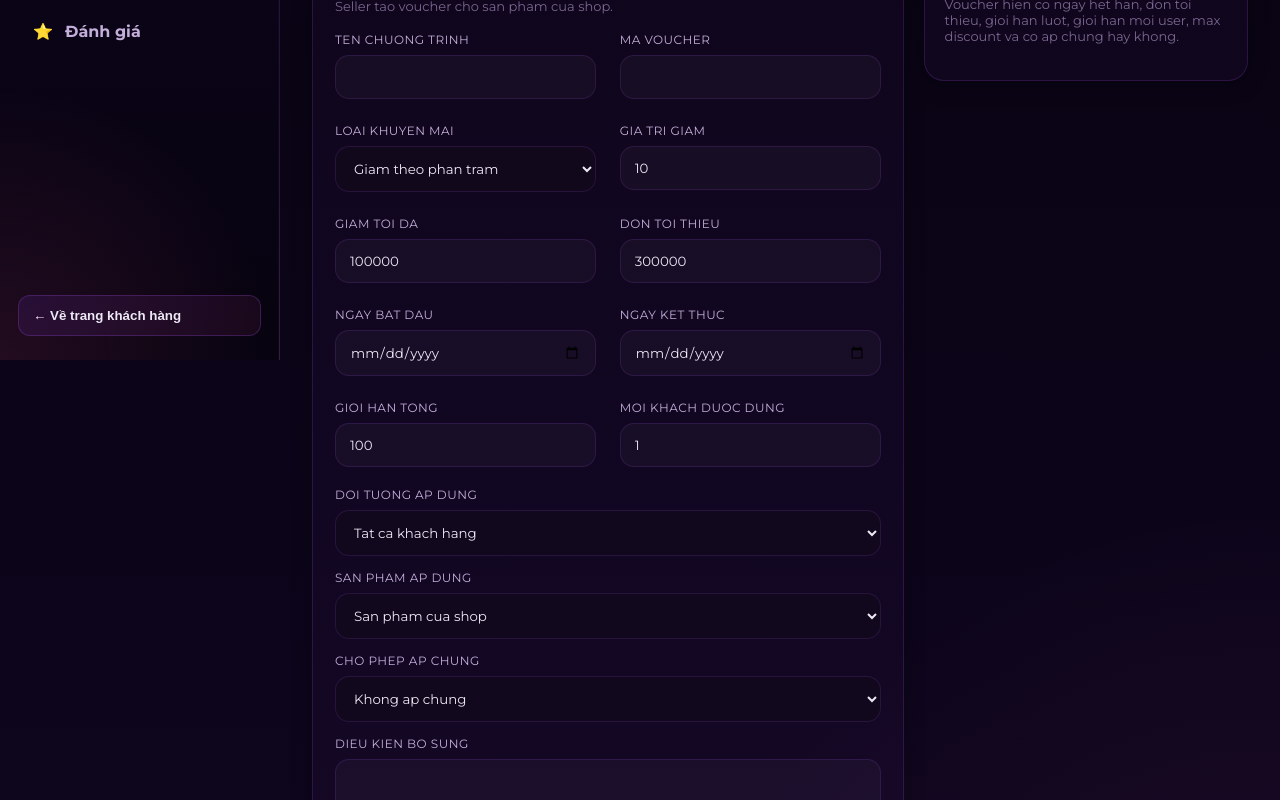
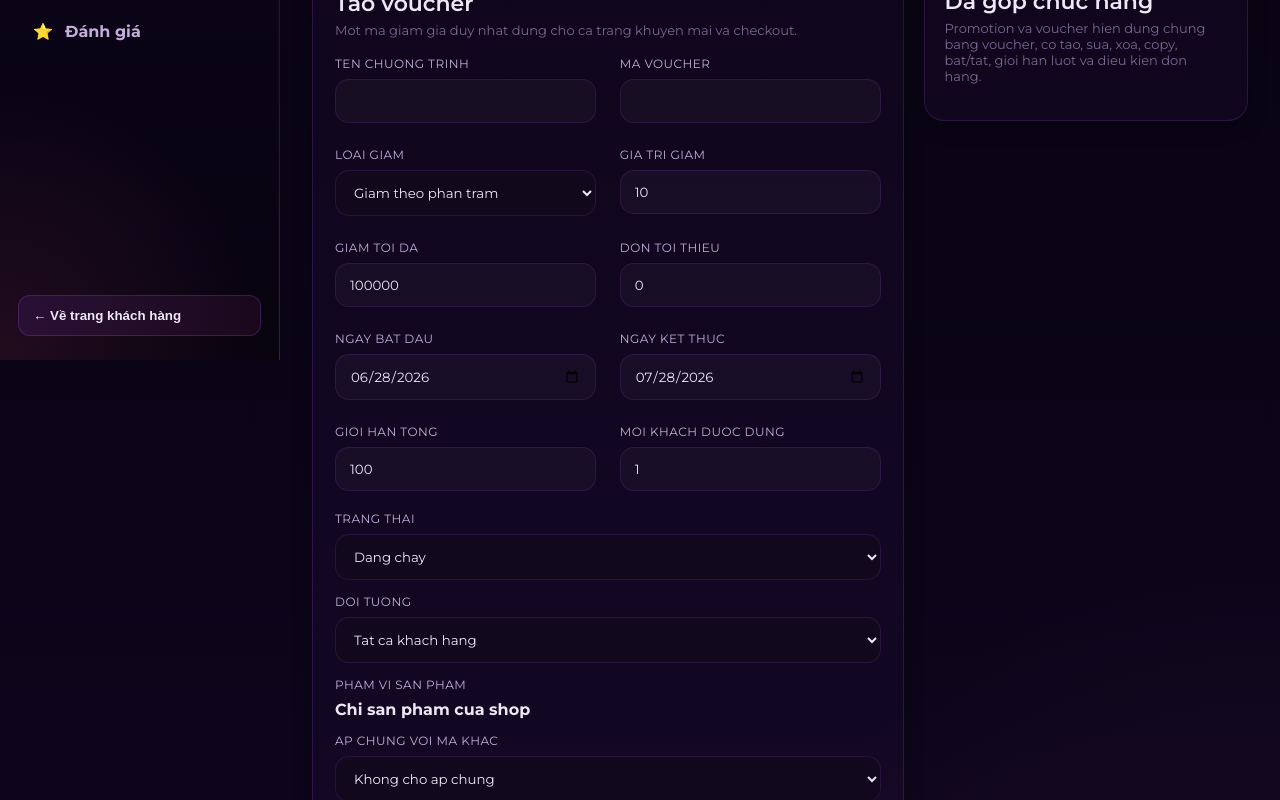
Before and after one commit to kencrimsonIT/Frontend_WebCosplay, a React (Vite) app: page /seller/promotions in a window 1280 px wide. Shown: the part 440-1240 px from the top of the page. Built offline with nearby package versions, Linux system fonts and the light colour scheme; no server answers.

Commit message:
fix voucher

```diff
--- a/src/pages/Promotions.jsx
+++ b/src/pages/Promotions.jsx
@@ -1,22 +1,32 @@
 import { useEffect, useMemo, useState } from 'react'
 import {
   createSellerVoucher,
+  deleteSellerVoucher,
+  duplicateSellerVoucher,
   getSellerVouchers,
   toggleSellerVoucher,
+  updateSellerVoucher,
 } from '../api/voucher_api'
 import '../styles/Promotions.css'
 
-const initialForm = {
+function todayInput(offsetDays = 0) {
+  const date = new Date()
+  date.setDate(date.getDate() + offsetDays)
+  return date.toISOString().slice(0, 10)
+}
+
+const blankForm = {
   title: '',
   code: '',
   discountType: 'PERCENTAGE',
   discountValue: 10,
   maxDiscountAmount: 100000,
-  minimumOrderAmount: 300000,
+  minimumOrderAmount: 0,
   usageLimit: 100,
   perUserLimit: 1,
-  startsAt: '',
-  endsAt: '',
+  startsAt: todayInput(),
+  endsAt: todayInput(30),
+  status: 'ACTIVE',
   audience: 'ALL',
   productScope: 'SELLER_PRODUCTS',
   stackable: false,
@@ -27,9 +37,9 @@ function money(value) {
   return `${Number(value || 0).toLocaleString('vi-VN')}d`
 }
 
-function formatDate(value) {
-  if (!value) return '-'
-  return new Date(value).toLocaleDateString('vi-VN')
+function dateInput(value) {
+  if (!value) return ''
+  return String(value).slice(0, 10)
 }
 
 function toDateTime(value, endOfDay = false) {
@@ -52,62 +62,32 @@ function statusLabel(status) {
   }[status] || status
 }
 
-function PromotionCard({ item, onToggle }) {
-  const statusClass = item.status === 'ACTIVE' ? 'running' : item.status === 'PAUSED' ? 'expiring' : 'strong'
-
-  return (
-    <article className="promotion-card">
-      <div className="promotion-card-head">
-        <div>
-          <div className="promotion-code">{item.code}</div>
-          <h3>{item.title}</h3>
-        </div>
-        <span className={`promotion-status ${statusClass}`}>{statusLabel(item.status)}</span>
-      </div>
-
-      <div className="promotion-meta-grid">
-        <div>
-          <span className="meta-label">Loai uu dai</span>
-          <strong>{item.discountType}</strong>
-        </div>
-        <div>
-          <span className="meta-label">Gia tri</span>
-          <strong>{discountText(item)}</strong>
-        </div>
-        <div>
-          <span className="meta-label">Hieu luc</span>
-          <strong>{formatDate(item.startsAt)} - {formatDate(item.endsAt)}</strong>
-        </div>
-        <div>
-          <span className="meta-label">Da su dung</span>
-          <strong>{item.usedCount || 0} / {item.usageLimit || 'khong gioi han'}</strong>
-        </div>
-      </div>
-
-      <div className="promotion-condition-box">
-        <span className="meta-label">Dieu kien ap dung</span>
-        <p>
-          Don tu {money(item.minimumOrderAmount)}
-          {item.maxDiscountAmount ? ` - giam toi da ${money(item.maxDiscountAmount)}` : ''}
-          {item.stackable ? ' - cho phep ap chung' : ' - khong ap chung'}
-        </p>
-      </div>
-
-      <div className="promotion-actions">
-        <button className="promotion-btn subtle" type="button" onClick={() => onToggle(item.id)}>
-          {item.status === 'PAUSED' ? 'Kich hoat' : 'Tam dung'}
-        </button>
-      </div>
-    </article>
-  )
+function statusClass(status) {
+  if (status === 'ACTIVE') return 'running'
+  if (status === 'PAUSED') return 'paused'
+  if (status === 'DRAFT') return 'draft'
+  if (status === 'EXPIRED') return 'expired'
+  return 'paused'
 }
 
 function Promotions() {
-  const [form, setForm] = useState(initialForm)
+  const [form, setForm] = useState(blankForm)
+  const [editingId, setEditingId] = useState(null)
   const [vouchers, setVouchers] = useState([])
   const [loading, setLoading] = useState(true)
   const [saving, setSaving] = useState(false)
   const [message, setMessage] = useState('')
+
+  const summary = useMemo(() => {
+    const active = vouchers.filter(item => item.status === 'ACTIVE').length
+    const used = vouchers.reduce((sum, item) => sum + Number(item.usedCount || 0), 0)
+    const expiring = vouchers.filter(item => {
+      if (!item.endsAt) return false
+      const diff = new Date(item.endsAt).getTime() - Date.now()
+      return diff > 0 && diff <= 3 * 24 * 60 * 60 * 1000
+    }).length
+    return { active, used, expiring }
+  }, [vouchers])
 
   const loadVouchers = async () => {
     setLoading(true)
@@ -124,55 +104,85 @@ function Promotions() {
     loadVouchers()
   }, [])
 
-  const summary = useMemo(() => {
-    const active = vouchers.filter(item => item.status === 'ACTIVE').length
-    const used = vouchers.reduce((sum, item) => sum + Number(item.usedCount || 0), 0)
-    const expiring = vouchers.filter(item => {
-      if (!item.endsAt) return false
-      const diff = new Date(item.endsAt).getTime() - Date.now()
-      return diff > 0 && diff <= 3 * 24 * 60 * 60 * 1000
-    }).length
-    return { active, used, expiring }
-  }, [vouchers])
-
   const updateField = (field, value) => {
     setForm(current => ({ ...current, [field]: value }))
   }
+
+  const resetForm = () => {
+    setForm(blankForm)
+    setEditingId(null)
+  }
+
+  const payload = () => ({
+    ...form,
+    code: form.code.trim().toUpperCase(),
+    discountValue: Number(form.discountValue || 0),
+    maxDiscountAmount: form.maxDiscountAmount ? Number(form.maxDiscountAmount) : null,
+    minimumOrderAmount: Number(form.minimumOrderAmount || 0),
+    usageLimit: form.usageLimit ? Number(form.usageLimit) : null,
+    perUserLimit: Number(form.perUserLimit || 1),
+    startsAt: toDateTime(form.startsAt),
+    endsAt: toDateTime(form.endsAt, true),
+  })
 
   const submit = async (event) => {
     event.preventDefault()
     setSaving(true)
     setMessage('')
     try {
-      await createSellerVoucher({
-        ...form,
-        code: form.code.toUpperCase(),
-        discountValue: Number(form.discountValue || 0),
-        maxDiscountAmount: form.maxDiscountAmount ? Number(form.maxDiscountAmount) : null,
-        minimumOrderAmount: Number(form.minimumOrderAmount || 0),
-        usageLimit: form.usageLimit ? Number(form.usageLimit) : null,
-        perUserLimit: Number(form.perUserLimit || 1),
-        startsAt: toDateTime(form.startsAt),
-        endsAt: toDateTime(form.endsAt, true),
-      })
-      setForm(initialForm)
-      setMessage('Da tao voucher.')
+      if (editingId) {
+        await updateSellerVoucher(editingId, payload())
+        setMessage('Da cap nhat voucher.')
+      } else {
+        await createSellerVoucher(payload())
+        setMessage('Da tao voucher.')
+      }
+      resetForm()
       await loadVouchers()
     } catch (err) {
-      setMessage(err?.message || 'Khong tao duoc voucher.')
+      setMessage(err?.message || 'Khong luu duoc voucher.')
     } finally {
       setSaving(false)
     }
   }
 
-  const toggleVoucher = async (id) => {
+  const editVoucher = (item) => {
+    setEditingId(item.id)
+    setForm({
+      title: item.title || '',
+      code: item.code || '',
+      discountType: item.discountType || 'PERCENTAGE',
+      discountValue: item.discountValue || 0,
+      maxDiscountAmount: item.maxDiscountAmount || '',
+      minimumOrderAmount: item.minimumOrderAmount || 0,
+      usageLimit: item.usageLimit || '',
+      perUserLimit: item.perUserLimit || 1,
+      startsAt: dateInput(item.startsAt),
+      endsAt: dateInput(item.endsAt),
+      status: item.status || 'ACTIVE',
+      audience: item.audience || 'ALL',
+      productScope: 'SELLER_PRODUCTS',
+      stackable: Boolean(item.stackable),
+      description: item.description || '',
+    })
+    window.scrollTo({ top: 0, behavior: 'smooth' })
+  }
+
+  const action = async (work, successMessage) => {
     setMessage('')
     try {
-      await toggleSellerVoucher(id)
+      await work()
+      setMessage(successMessage)
       await loadVouchers()
     } catch (err) {
-      setMessage(err?.message || 'Khong doi duoc trang thai voucher.')
+      setMessage(err?.message || 'Thao tac voucher that bai.')
     }
+  }
+
+  const removeVoucher = async (item) => {
+    if (!confirm(`Xoa voucher "${item.code}"? Lich su don hang da dung ma nay van duoc giu.`)) return
+    await action(() => deleteSellerVoucher(item.id), 'Da xoa voucher.')
+    if (editingId === item.id) resetForm()
   }
 
   return (
@@ -180,8 +190,8 @@ function Promotions() {
       <section className="promotions-hero">
         <div>
           <span className="page-kicker">Quan ly khuyen mai</span>
-          <h1 className="page-title">Promotions / Voucher</h1>
-          <p className="page-subtitle">Tao ma voucher, dat dieu kien ap dung va theo doi hieu qua theo du lieu backend.</p>
+          <h1 className="page-title">Voucher</h1>
+          <p className="page-subtitle">Quan ly ma giam gia, dieu kien ap dung, luot dung va trang thai trong mot luong duy nhat.</p>
         </div>
 
         <div className="promotions-hero-stats">
@@ -205,8 +215,8 @@ function Promotions() {
           <article className="promotions-panel promo-form-panel">
             <div className="card-head">
               <div>
-                <h2 className="card-title">Tao ma khuyen mai</h2>
-                <p className="card-desc">Seller tao voucher cho san pham cua shop.</p>
+                <h2 className="card-title">{editingId ? 'Sua voucher' : 'Tao voucher'}</h2>
+                <p className="card-desc">Mot ma giam gia duy nhat dung cho ca trang khuyen mai va checkout.</p>
               </div>
             </div>
 
@@ -221,7 +231,7 @@ function Promotions() {
                   <input value={form.code} onChange={event => updateField('code', event.target.value.toUpperCase())} required />
                 </label>
                 <label className="field">
-                  <span>Loai khuyen mai</span>
+                  <span>Loai giam</span>
                   <select value={form.discountType} onChange={event => updateField('discountType', event.target.value)}>
                     <option value="PERCENTAGE">Giam theo phan tram</option>
                     <option value="FIXED_AMOUNT">Giam theo so tien</option>
@@ -230,15 +240,15 @@ function Promotions() {
                 </label>
                 <label className="field">
                   <span>Gia tri giam</span>
-                  <input type="number" value={form.discountValue} onChange={event => updateField('discountValue', event.target.value)} />
+                  <input type="number" min="0" value={form.discountValue} onChange={event => updateField('discountValue', event.target.value)} />
                 </label>
                 <label className="field">
                   <span>Giam toi da</span>
-                  <input type="number" value={form.maxDiscountAmount || ''} onChange={event => updateField('maxDiscountAmount', event.target.value)} />
+                  <input type="number" min="0" value={form.maxDiscountAmount || ''} onChange={event => updateField('maxDiscountAmount', event.target.value)} />
                 </label>
                 <label className="field">
                   <span>Don toi thieu</span>
-                  <input type="number" value={form.minimumOrderAmount} onChange={event => updateField('minimumOrderAmount', event.target.value)} />
+                  <input type="number" min="0" value={form.minimumOrderAmount} onChange={event => updateField('minimumOrderAmount', event.target.value)} />
                 </label>
                 <label className="field">
                   <span>Ngay bat dau</span>
@@ -250,39 +260,44 @@ function Promotions() {
                 </label>
                 <label className="field">
                   <span>Gioi han tong</span>
-                  <input type="number" value={form.usageLimit || ''} onChange={event => updateField('usageLimit', event.target.value)} />
+                  <input type="number" min="1" value={form.usageLimit || ''} onChange={event => updateField('usageLimit', event.target.value)} />
                 </label>
                 <label className="field">
                   <span>Moi khach duoc dung</span>
-                  <input type="number" value={form.perUserLimit} onChange={event => updateField('perUserLimit', event.target.value)} />
+                  <input type="number" min="1" value={form.perUserLimit} onChange={event => updateField('perUserLimit', event.target.value)} />
                 </label>
               </div>
 
               <div className="condition-grid">
                 <label className="field field-wide">
-                  <span>Doi tuong ap dung</span>
+                  <span>Trang thai</span>
+                  <select value={form.status} onChange={event => updateField('status', event.target.value)}>
+                    <option value="ACTIVE">Dang chay</option>
+                    <option value="PAUSED">Tam dung</option>
+                    <option value="DRAFT">Luu nhap</option>
+                  </select>
+                </label>
+                <label className="field field-wide">
+                  <span>Doi tuong</span>
                   <select value={form.audience} onChange={event => updateField('audience', event.target.value)}>
                     <option value="ALL">Tat ca khach hang</option>
                     <option value="NEW_CUSTOMER">Khach moi</option>
                     <option value="VIP">Khach VIP</option>
                   </select>
                 </label>
+                <div className="field field-wide">
+                  <span>Pham vi san pham</span>
+                  <strong>Chi san pham cua shop</strong>
+                </div>
                 <label className="field field-wide">
-                  <span>San pham ap dung</span>
-                  <select value={form.productScope} onChange={event => updateField('productScope', event.target.value)}>
-                    <option value="SELLER_PRODUCTS">San pham cua shop</option>
-                    <option value="ALL_PRODUCTS">Toan bo san pham</option>
-                  </select>
-                </label>
-                <label className="field field-wide">
-                  <span>Cho phep ap chung</span>
+                  <span>Ap chung voi ma khac</span>
                   <select value={form.stackable ? 'yes' : 'no'} onChange={event => updateField('stackable', event.target.value === 'yes')}>
-                    <option value="no">Khong ap chung</option>
+                    <option value="no">Khong cho ap chung</option>
                     <option value="yes">Cho phep ap chung</option>
                   </select>
                 </label>
                 <label className="field field-wide">
-                  <span>Dieu kien bo sung</span>
+                  <span>Dieu kien ghi chu</span>
                   <textarea rows="4" value={form.description} onChange={event => updateField('description', event.target.value)} />
                 </label>
               </div>
@@ -290,8 +305,13 @@ function Promotions() {
               {message && <p className="card-desc">{message}</p>}
               <div className="promotion-actions-row">
                 <button type="submit" className="promotion-btn primary" disabled={saving}>
-                  {saving ? 'Dang tao...' : 'Tao voucher'}
+                  {saving ? 'Dang luu...' : editingId ? 'Luu thay doi' : 'Tao voucher'}
                 </button>
+                {editingId && (
+                  <button type="button" className="promotion-btn secondary" onClick={resetForm} disabled={saving}>
+                    Huy sua
+                  </button>
+                )}
               </div>
             </form>
           </article>
@@ -302,7 +322,60 @@ function Promotions() {
             ) : vouchers.length === 0 ? (
               <article className="promotions-panel"><p className="card-desc">Chua co voucher nao.</p></article>
             ) : vouchers.map(item => (
-              <PromotionCard key={item.id} item={item} onToggle={toggleVoucher} />
+              <article key={item.id} className="promotion-card">
+                <div className="promotion-card-head">
+                  <div>
+                    <div className="promotion-code">{item.code}</div>
+                    <h3>{item.title}</h3>
+                  </div>
+                  <span className={`promotion-status ${statusClass(item.status)}`}>{statusLabel(item.status)}</span>
+                </div>
+
+                <div className="promotion-meta-grid">
+                  <div>
+                    <span className="meta-label">Loai</span>
+                    <strong>{item.discountType}</strong>
+                  </div>
+                  <div>
+                    <span className="meta-label">Gia tri</span>
+                    <strong>{discountText(item)}</strong>
+                  </div>
+                  <div>
+                    <span className="meta-label">Hieu luc</span>
+                    <strong>{dateInput(item.startsAt) || '-'} - {dateInput(item.endsAt) || '-'}</strong>
+                  </div>
+                  <div>
+                    <span className="meta-label">Da dung</span>
+                    <strong>{item.usedCount || 0} / {item.usageLimit || 'khong gioi han'}</strong>
+                  </div>
+                </div>
+
+                <div className="promotion-condition-box">
+                  <span className="meta-label">Dieu kien</span>
+                  <p>
+                    Don tu {money(item.minimumOrderAmount)}
+                    {item.maxDiscountAmount ? ` - giam toi da ${money(item.maxDiscountAmount)}` : ''}
+                    {item.perUserLimit ? ` - moi khach ${item.perUserLimit} luot` : ''}
+                    {' - san pham cua shop'}
+                    {item.stackable ? ' - cho phep ap chung' : ' - khong ap chung'}
+                  </p>
+                </div>
+
+                <div className="promotion-actions">
+                  <button className="promotion-btn secondary" type="button" onClick={() => editVoucher(item)}>
+                    Sua
+                  </button>
+                  <button className="promotion-btn subtle" type="button" onClick={() => action(() => toggleSellerVoucher(item.id), 'Da doi trang thai voucher.')}>
+                    {item.status === 'PAUSED' ? 'Kich hoat' : 'Tam dung'}
+                  </button>
+                  <button className="promotion-btn subtle" type="button" onClick={() => action(() => duplicateSellerVoucher(item.id), 'Da copy voucher.')}>
+                    Copy
+                  </button>
+                  <button className="promotion-btn danger-outline" type="button" onClick={() => removeVoucher(item)}>
+                    Xoa
+                  </button>
+                </div>
+              </article>
             ))}
           </div>
         </div>
@@ -311,8 +384,8 @@ function Promotions() {
           <article className="promotions-panel compact-panel">
             <div className="card-head compact-head">
               <div>
-                <h2 className="card-title">Dieu kien da co</h2>
-                <p className="card-desc">Voucher hien co ngay het han, don toi thieu, gioi han luot, gioi han moi user, max discount va co ap chung hay khong.</p>
+                <h2 className="card-title">Da gop chuc nang</h2>
+                <p className="card-desc">Promotion va voucher hien dung chung bang voucher, co tao, sua, xoa, copy, bat/tat, gioi han luot va dieu kien don hang.</p>
               </div>
             </div>
           </article>
```
Also changed, not shown: src/api/voucher_api.js (+27 -0 lines), src/pages/Checkout.jsx (+3 -67 lines).
